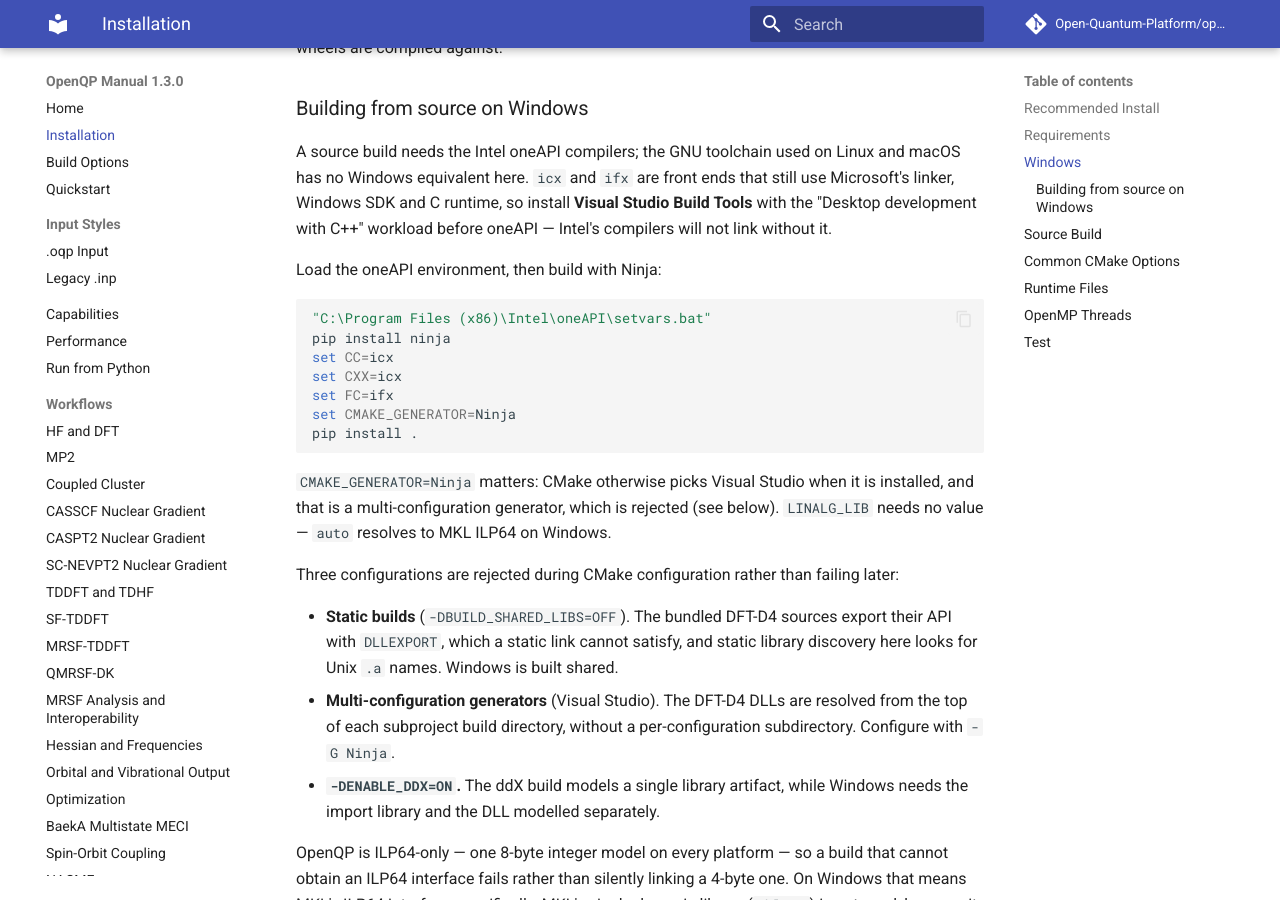
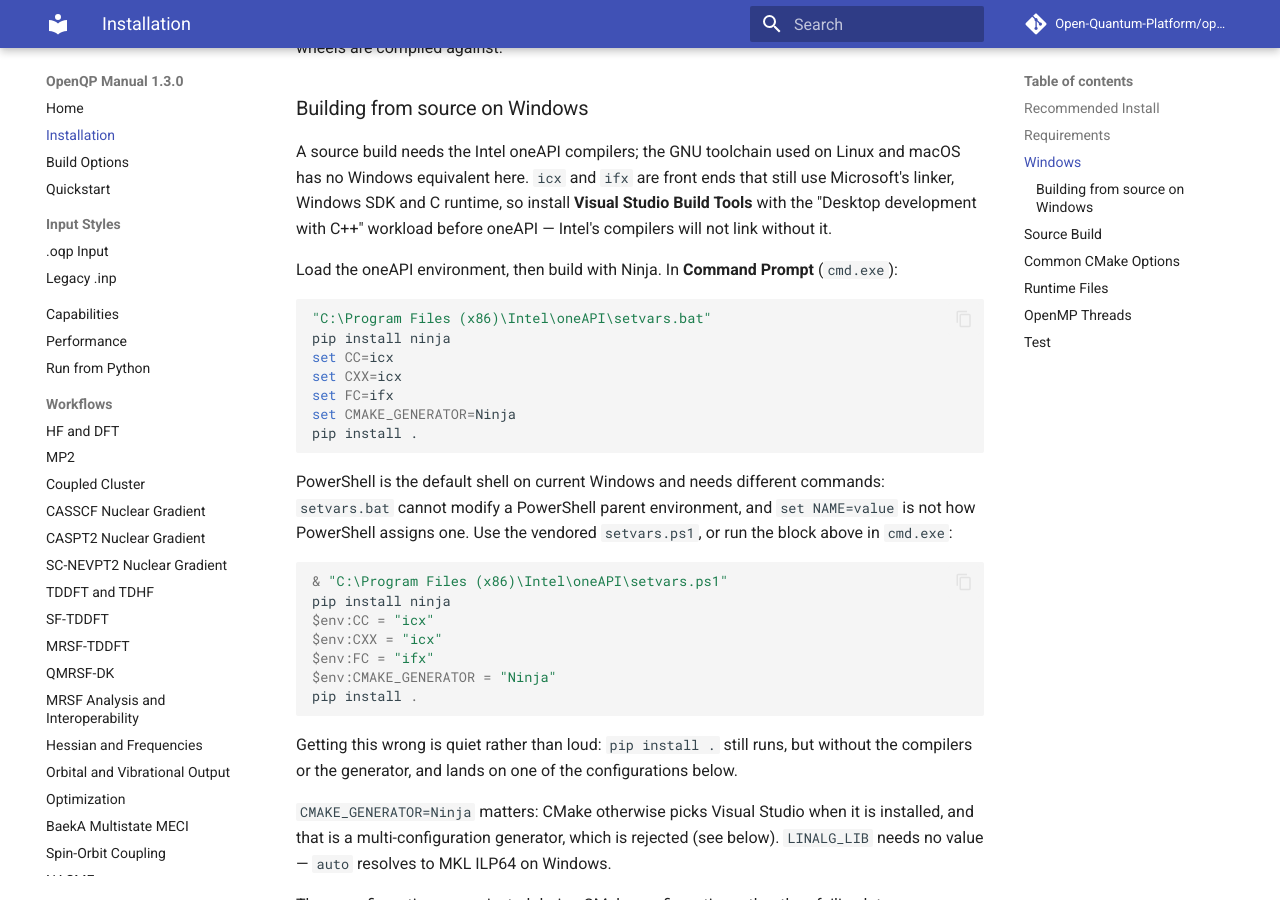
Before and after one commit to Open-Quantum-Platform/openqp-docs, an MkDocs documentation site: the page built from docs/installation.md, in a window 1280 px wide and 900 px high, scrolled down 1516 px. Built offline with MkDocs 1.6.1 and Material for MkDocs 9.7.7, drawn with Linux system fonts in a browser that asks for light colours; comment, search, counter and statistics services are not loaded.

Commit message:
Give the Windows build a PowerShell path
The block used setvars.bat and 'set NAME=value', which work only in
cmd.exe -- and PowerShell is the default shell on current Windows.  A
reader following the page from PowerShell would get no compilers and no
generator, and pip install . would still run, landing on exactly the
configurations the section warns about.  Silent, not loud.

Both shells are now shown, labelled, with a note on what goes wrong.

Co-Authored-By: Claude Fable 5 <noreply@anthropic.com>

````diff
--- a/docs/installation.md
+++ b/docs/installation.md
@@ -75,7 +75,8 @@ that still use Microsoft's linker, Windows SDK and C runtime, so install
 **Visual Studio Build Tools** with the "Desktop development with C++" workload
 before oneAPI — Intel's compilers will not link without it.
 
-Load the oneAPI environment, then build with Ninja:
+Load the oneAPI environment, then build with Ninja. In **Command Prompt**
+(`cmd.exe`):
 
 ```bat
 "C:\Program Files (x86)\Intel\oneAPI\setvars.bat"
@@ -86,6 +87,25 @@ set FC=ifx
 set CMAKE_GENERATOR=Ninja
 pip install .
 ```
+
+PowerShell is the default shell on current Windows and needs different
+commands: `setvars.bat` cannot modify a PowerShell parent environment, and
+`set NAME=value` is not how PowerShell assigns one. Use the vendored
+`setvars.ps1`, or run the block above in `cmd.exe`:
+
+```powershell
+& "C:\Program Files (x86)\Intel\oneAPI\setvars.ps1"
+pip install ninja
+$env:CC = "icx"
+$env:CXX = "icx"
+$env:FC = "ifx"
+$env:CMAKE_GENERATOR = "Ninja"
+pip install .
+```
+
+Getting this wrong is quiet rather than loud: `pip install .` still runs, but
+without the compilers or the generator, and lands on one of the configurations
+below.
 
 `CMAKE_GENERATOR=Ninja` matters: CMake otherwise picks Visual Studio when it is
 installed, and that is a multi-configuration generator, which is rejected (see
````
